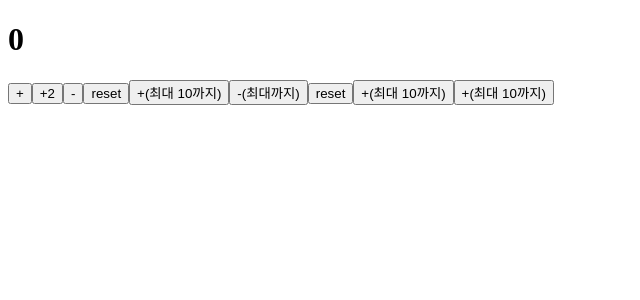
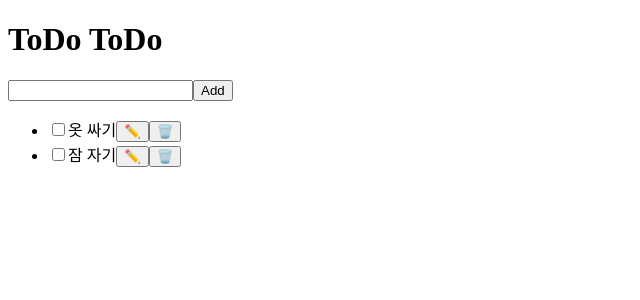
Before and after one commit to limsso128/Programming, a React (Vite) app: page / in a window 1280 px wide. Shown: the top 300 px of the page, without its empty margins (0-640 px from the left). Built offline with nearby package versions, Linux system fonts and the light colour scheme.

Commit message:
TodoListApp HTML

```diff
--- /dev/null
+++ b/src/TodoListApp.jsx
@@ -0,0 +1,27 @@
+function TodoListApp() {
+  return (
+    <>
+      <h1>ToDo ToDo</h1>
+      <form action="">
+        <input type="text" />
+        <button>Add</button>
+      </form>
+      <ul>
+        <li><input type="checkbox" name="" id="" />
+        <label htmlFor="">옷 싸기</label>
+        <button>✏️</button>
+        <button>🗑️</button>
+        </li>
+        <li><input type="checkbox" name="" id="" />
+        <label htmlFor="">잠 자기</label>
+        <button>✏️</button>
+        <button>🗑️</button>
+        </li>
+      </ul>
+    </>
+  )
+}
+
+//자바스크립트에는 for가 있어서 for가 아닌 htmlFor를 사용한다.
+
+export default TodoListApp
--- a/src/main.jsx
+++ b/src/main.jsx
@@ -1,10 +1,10 @@
 import { StrictMode } from 'react'
 import { createRoot } from 'react-dom/client'
 //import './index.css'
-import CounterApp from './CounterApp.jsx'
+import TodoListApp from './TodoListApp.jsx'
 
 createRoot(document.getElementById('root')).render(
   <StrictMode>
-    <CounterApp />
+    <TodoListApp />
   </StrictMode>,
 )
```
Also changed, not shown: 1 other file (tests, documents, lock files or other folders).
